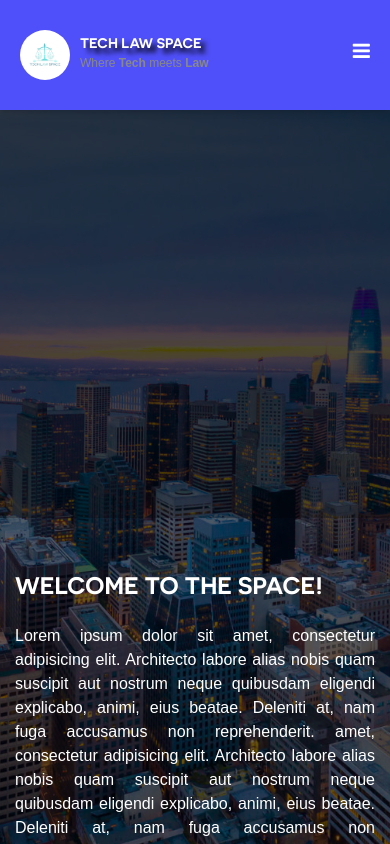
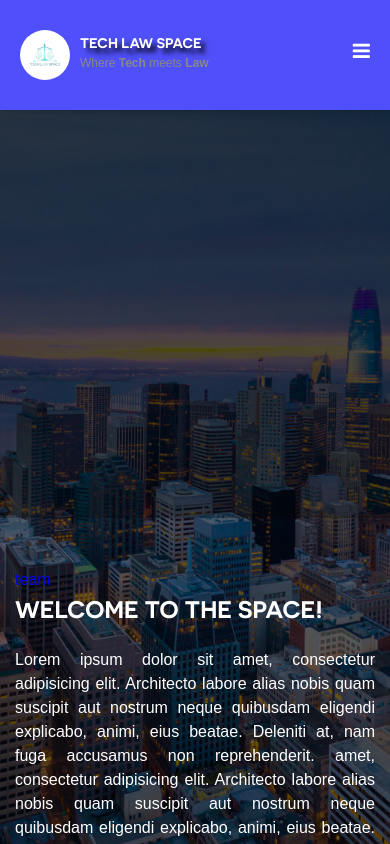
Before and after one commit to Harry654/techlawspace, a React (Create React App) app: page / in a window 390 px wide. Shown: the top 844 px of the page. Built offline with nearby package versions, Linux system fonts and the light colour scheme.

Commit message:
chore: added responsiveness to carousel and modal

```diff
--- a/src/pages/home/Home.jsx
+++ b/src/pages/home/Home.jsx
@@ -82,6 +82,7 @@ function Home() {
 						<div className="centralize">
 							<div className="col-md-8">
                                 <Slide>
+                                    <Link to="/our-team">team</Link>
                                     <h2>Welcome to the space!</h2>
                                     <p className="welcome-content">Lorem ipsum dolor sit amet, consectetur adipisicing elit. Architecto labore alias nobis quam suscipit aut nostrum neque quibusdam eligendi explicabo, animi, eius beatae. Deleniti at, nam fuga accusamus non reprehenderit.  amet, consectetur adipisicing elit. Architecto labore alias nobis quam suscipit aut nostrum neque quibusdam eligendi explicabo, animi, eius beatae. Deleniti at, nam fuga accusamus non reprehenderit.</p>
                                 </Slide>
```
